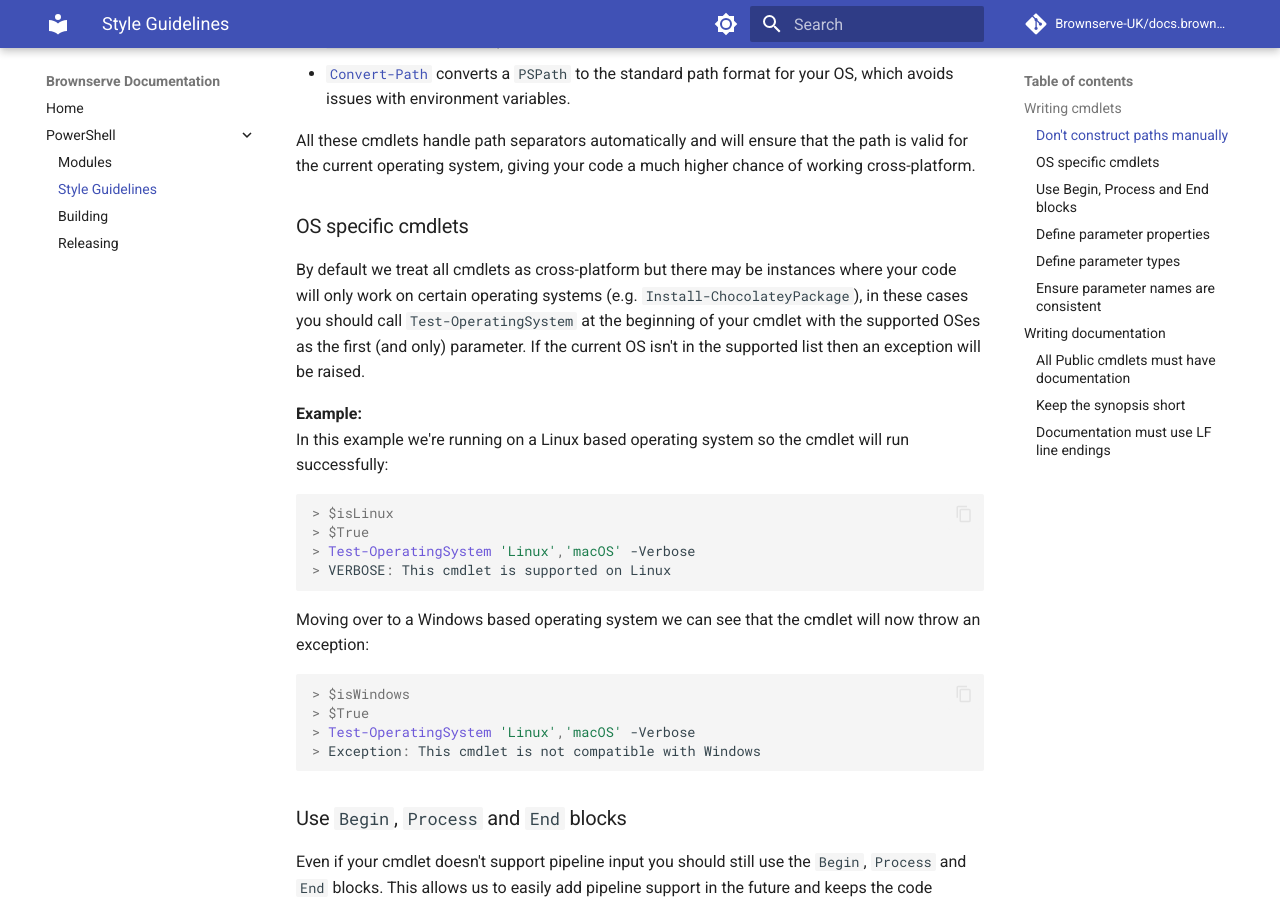
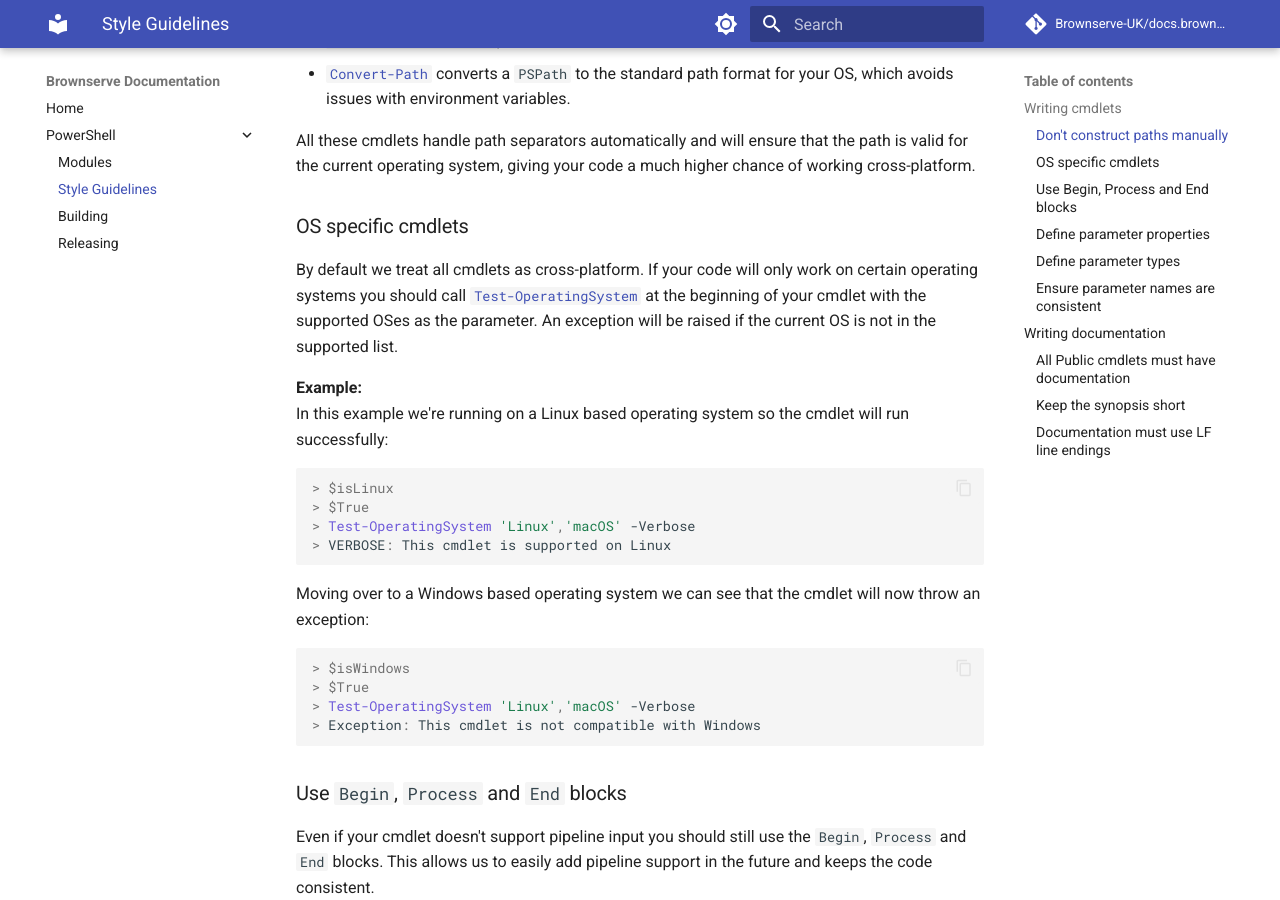
Before and after one commit to Brownserve-UK/brownserve-uk.github.io, an MkDocs documentation site: the page built from pages/powershell/style-guidelines.md, in a window 1280 px wide and 900 px high, scrolled down 376 px. Built offline with MkDocs 1.6.1 and Material for MkDocs 9.7.7, drawn with Linux system fonts in a browser that asks for light colours; comment, search, counter and statistics services are not loaded.

Commit message:
update wording

```diff
--- a/pages/powershell/style-guidelines.md
+++ b/pages/powershell/style-guidelines.md
@@ -14,8 +14,7 @@ All these cmdlets handle path separators automatically and will ensure that the
 
 ### OS specific cmdlets
 
-By default we treat all cmdlets as cross-platform but there may be instances where your code will only work on certain operating systems (e.g. `Install-ChocolateyPackage`), in these cases you should call `Test-OperatingSystem` at the beginning of your cmdlet with the supported OSes as the first (and only) parameter.
-If the current OS isn't in the supported list then an exception will be raised.
+By default we treat all cmdlets as cross-platform. If your code will only work on certain operating systems you should call [`Test-OperatingSystem`](https://docs.brownserve.co.uk/PSCommon/Cmdlet%20reference/Test-OperatingSystem/) at the beginning of your cmdlet with the supported OSes as the parameter. An exception will be raised if the current OS is not in the supported list.
 
 **Example:**
 In this example we're running on a Linux based operating system so the cmdlet will run successfully:
```
